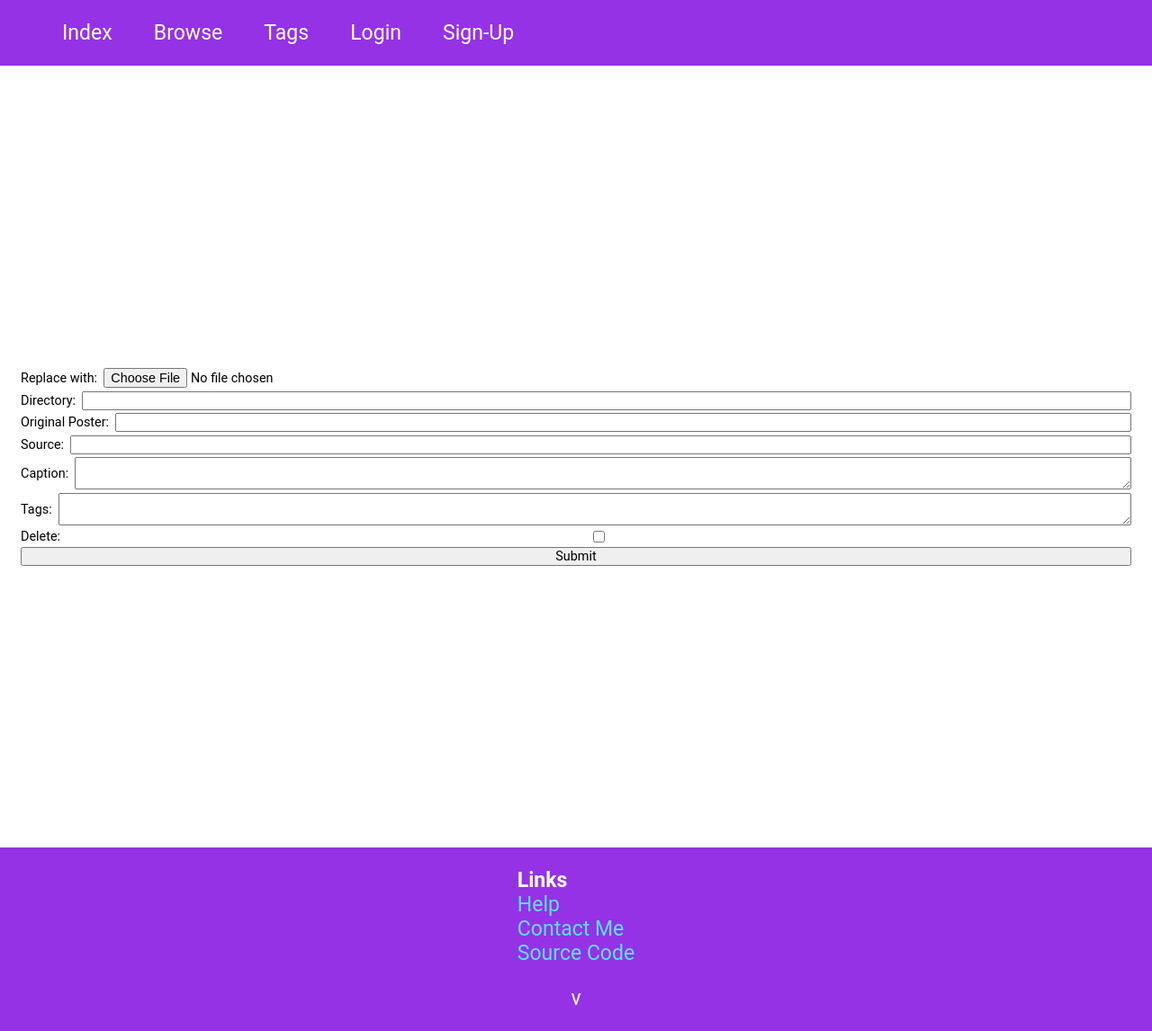
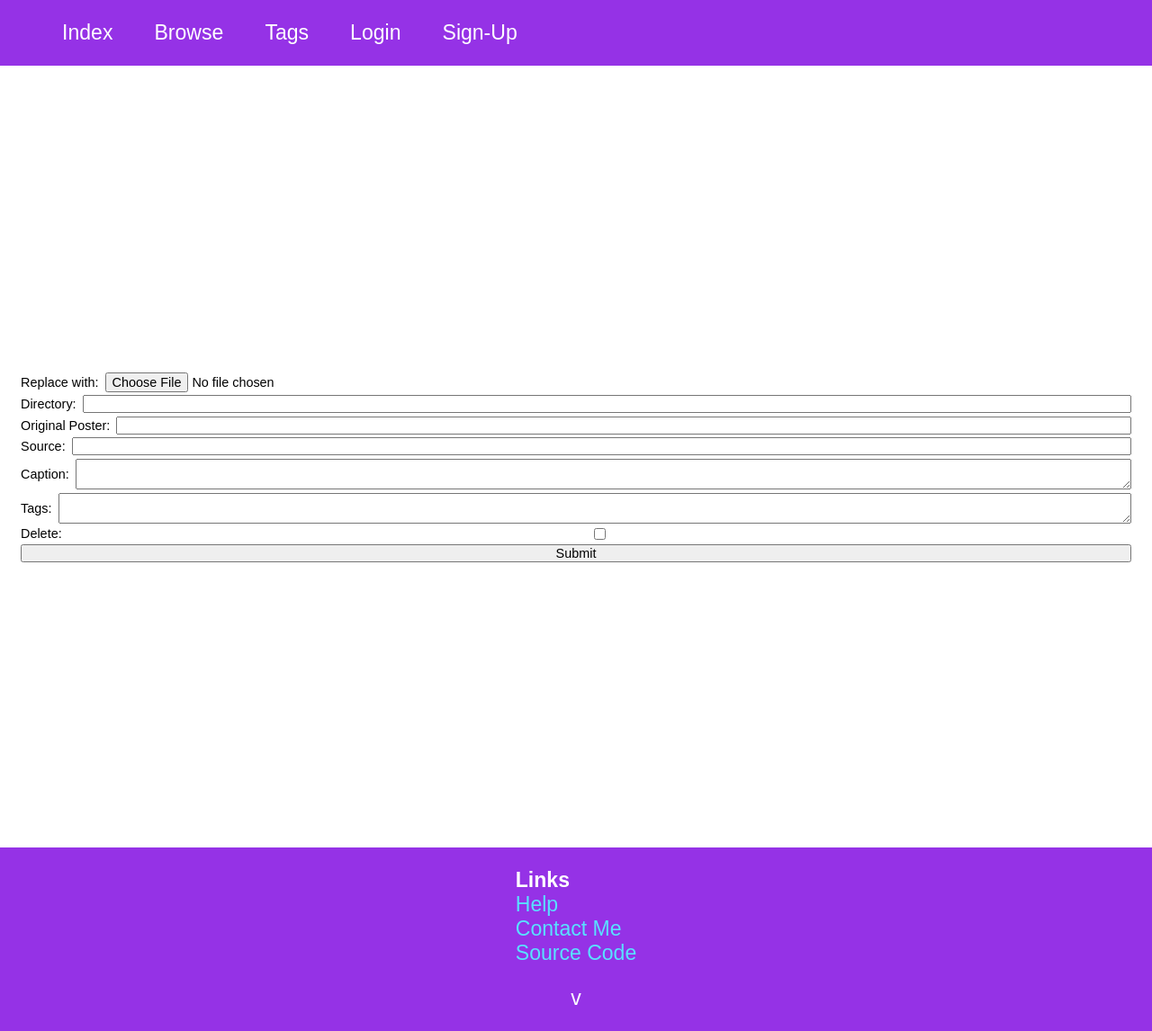
Before and after one commit to ralphrbergman/ralphs-booru, a Python web app: template template/edit.html in a window 1280 px wide. Shown: the whole page at 90% size. Run offline with Jinja, Linux system fonts and the light colour scheme; the template is opened without the code that fills it, so the values that code supplies are empty.

Commit message:
Added sans-serif font

```diff
--- a/static/base.css
+++ b/static/base.css
@@ -1,7 +1,7 @@
 @import 'values.css';
 
 * {
-    font-family: Roboto;
+    font-family: sans-serif, Roboto;
     font-size: 1.2rem;
     margin: 0;
     padding: 0;
```
